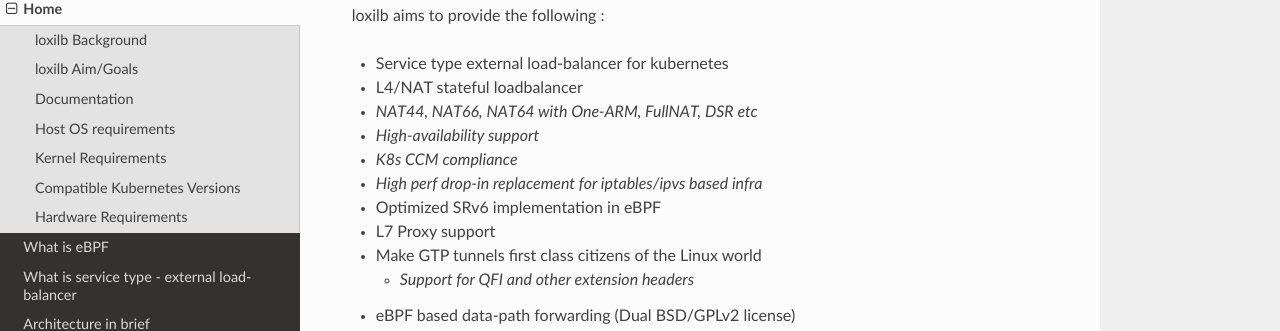
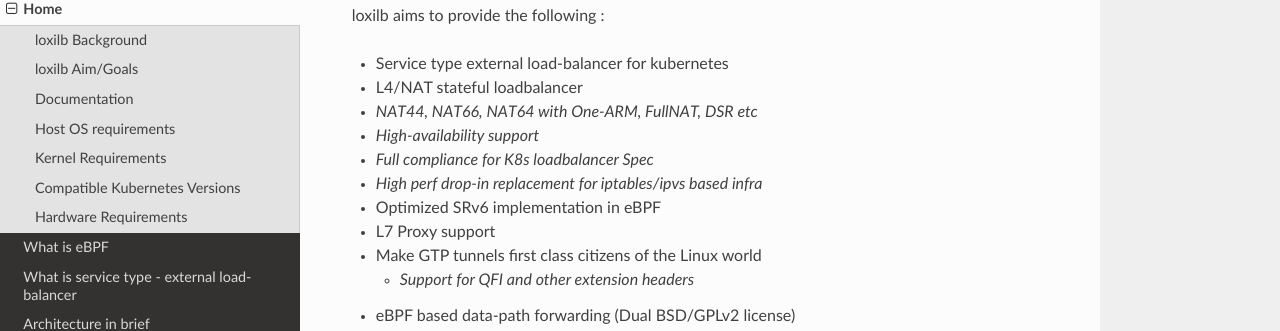
Before and after one commit to loxilb-io/loxilbdocs, an MkDocs documentation site: the page built from docs/index.md, in a window 1280 px wide and 900 px high, scrolled down 886 px. Shown: the part 108-439 px from the top of the window. Built offline with MkDocs 1.6.1, drawn with Linux system fonts in a browser that asks for light colours; nearby versions of some CDN libraries.

Commit message:
Update index.md

```diff
--- a/docs/index.md
+++ b/docs/index.md
@@ -21,7 +21,7 @@
 - L4/NAT stateful loadbalancer
    - *NAT44, NAT66, NAT64 with One-ARM, FullNAT, DSR etc*
    - *High-availability support*
-   - *K8s CCM compliance*
+   - *Full compliance for K8s loadbalancer Spec*
    - *High perf drop-in replacement for iptables/ipvs based infra*
 -  Optimized SRv6 implementation in eBPF
 -  L7 Proxy support
```
